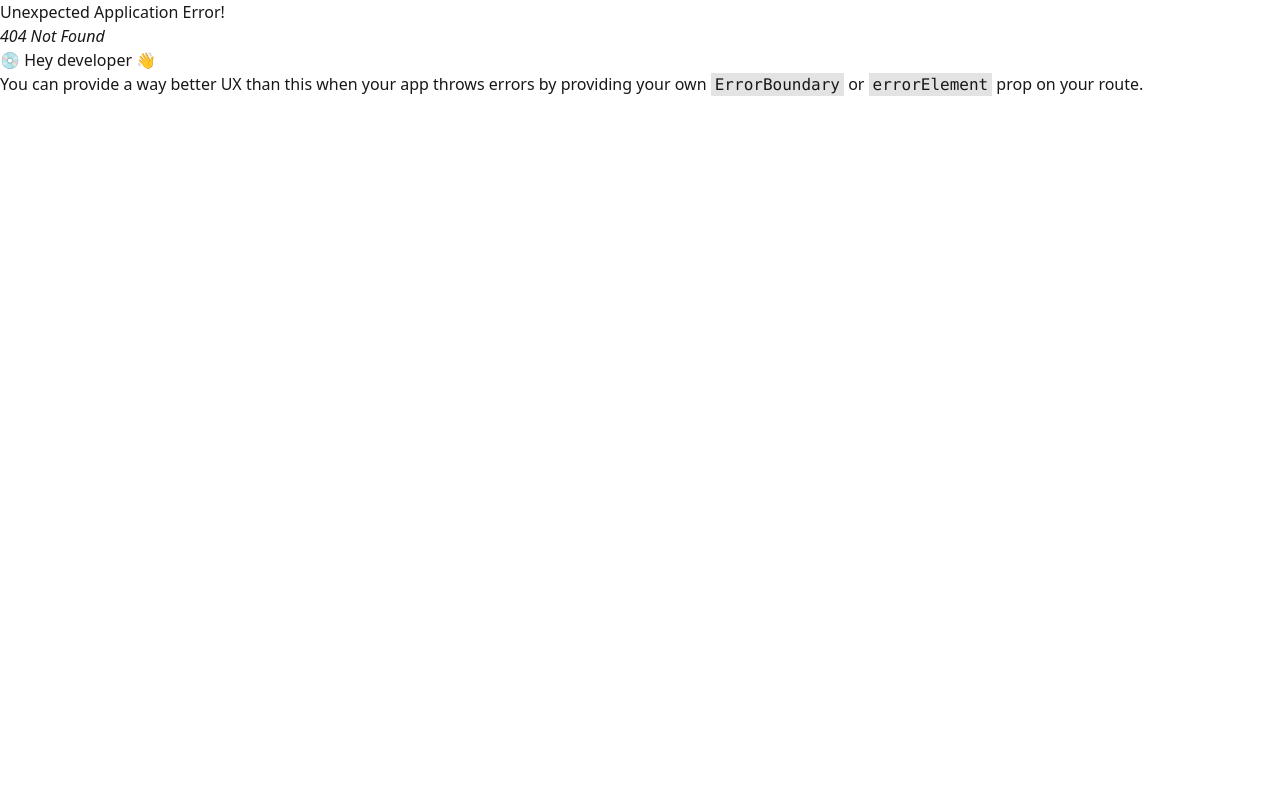
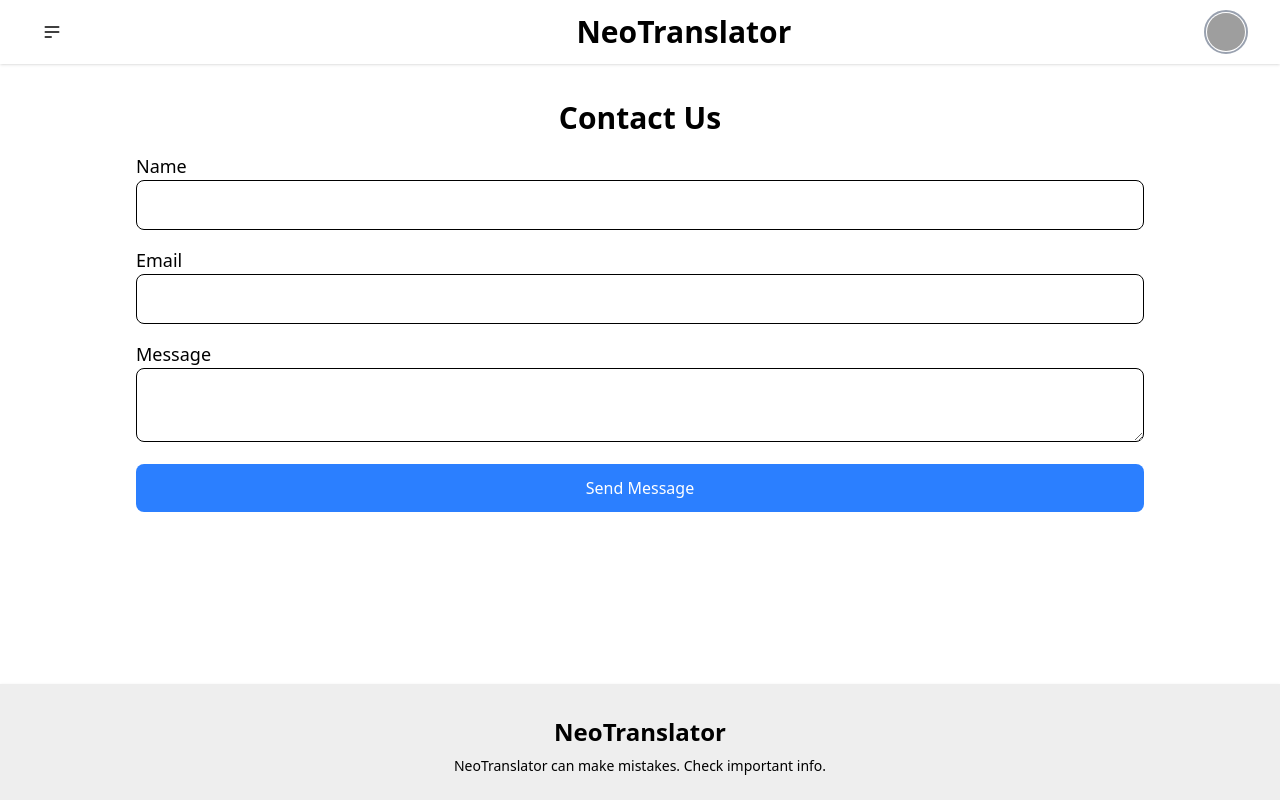
Before and after one commit to md-abu-naim/NeoTranslator-Client, a React (Vite) app: page /contact in a window 1280 px wide. Before the commit this address had no page. Built offline with nearby package versions, Linux system fonts and the light colour scheme; grey boxes are pictures that could not be loaded.

Commit message:
contact and about page

```diff
--- a/src/Components/Sidebar.jsx
+++ b/src/Components/Sidebar.jsx
@@ -1,5 +1,7 @@
+import { FaInfoCircle } from "react-icons/fa";
 import { IoCloseSharp } from "react-icons/io5";
-import { Link } from "react-router-dom";
+import { MdAddCall } from "react-icons/md";
+import { Link, NavLink } from "react-router-dom";
 
 const Sidebar = () => {
     return (
@@ -19,8 +21,28 @@ const Sidebar = () => {
                         <Link to='/' className="btn btn-ghost text-2xl font-extrabold">NeoTranslator</Link>
                         <label htmlFor="my-drawer" aria-label="close sidebar" className="drawer-overlay font-extrabold text-2xl border-2 rounded-full btn"><IoCloseSharp /></label>
                     </div>
-                    <li><a>Sidebar Item 1</a></li>
-                    <li><a>Sidebar Item 2</a></li>
+                    <NavLink
+                        to='/about'
+                        className={({ isActive }) =>
+                            `flex items-center px-4 py-2 my-3  transition-colors duration-300 transform  hover:bg-gray-300   hover:text-black ${isActive ? 'bg-gray-400  text-black' : 'text-black'
+                            }`
+                        }
+                    >
+                        <FaInfoCircle className='w-5 h-5' />
+
+                        <span className='mx-4 font-medium'>About Us</span>
+                    </NavLink>
+                    <NavLink
+                        to='/contact'
+                        className={({ isActive }) =>
+                            `flex items-center px-4 py-2 transition-colors duration-300 transform  hover:bg-gray-300   hover:text-black ${isActive ? 'bg-gray-400  text-black' : 'text-black'
+                            }`
+                        }
+                    >
+                        <MdAddCall className='w-5 h-5' />
+
+                        <span className='mx-4 font-medium'>Contact Us</span>
+                    </NavLink>
                 </ul>
             </div>
         </div>
--- /dev/null
+++ b/src/Pages/About/About.jsx
@@ -0,0 +1,15 @@
+import React from 'react';
+
+const About = () => {
+    return (
+        <div className="container mx-auto p-6 text-center">
+            <h1 className="text-3xl font-bold mb-4">About Us</h1>
+            <p className="text-lg">
+                Welcome to Live Translator, your go-to platform for real-time language translations. Our mission is to break language barriers
+                and make communication seamless and accessible to everyone.
+            </p>
+        </div>
+    );
+};
+
+export default About;
--- /dev/null
+++ b/src/Pages/Contact/Contact.jsx
@@ -0,0 +1,25 @@
+
+const Contact = () => {
+    return (
+        <div className="container mx-auto p-6">
+            <h1 className="text-3xl font-bold mb-4 text-center">Contact Us</h1>
+            <form className="space-y-4">
+                <div>
+                    <label htmlFor="name" className="block text-lg">Name</label>
+                    <input type="text" id="name" className="w-full p-3 border rounded-lg" />
+                </div>
+                <div>
+                    <label htmlFor="email" className="block text-lg">Email</label>
+                    <input type="email" id="email" className="w-full p-3 border rounded-lg" />
+                </div>
+                <div>
+                    <label htmlFor="message" className="block text-lg">Message</label>
+                    <textarea id="message" className="w-full p-3 border rounded-lg"></textarea>
+                </div>
+                <button type="submit" className="w-full bg-blue-500 text-white p-3 rounded-lg">Send Message</button>
+            </form>
+        </div>
+    );
+};
+
+export default Contact;
```
Also changed, not shown: src/Routers/Router.jsx (+10 -0 lines).
